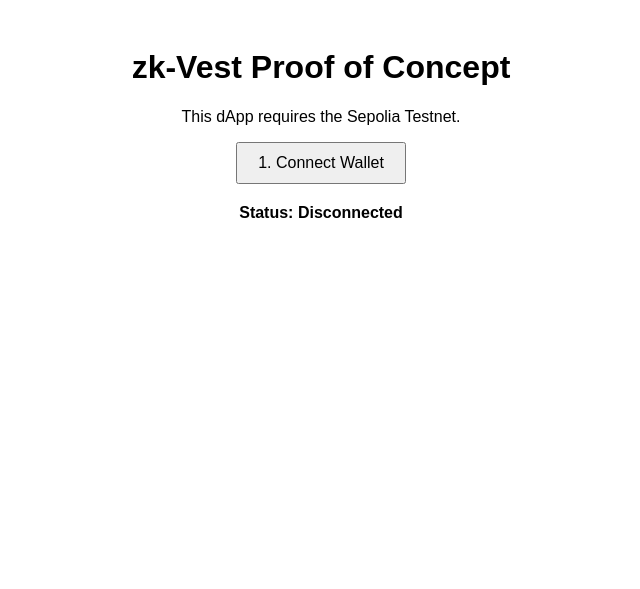
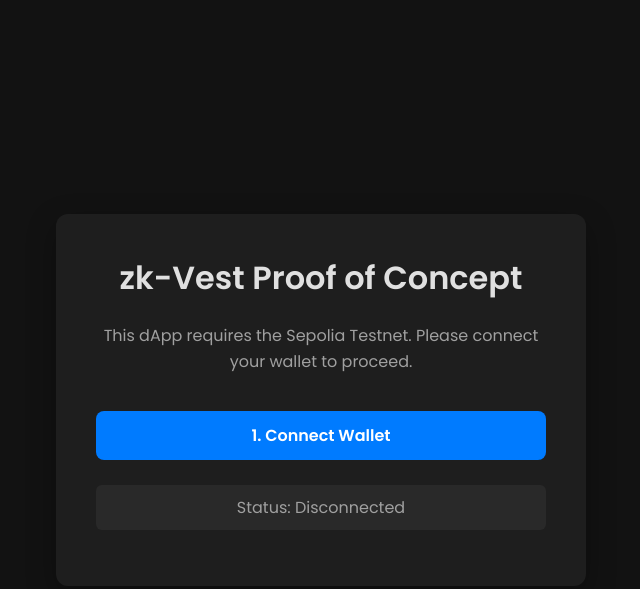
Before and after one commit to Mohamed201756/zk-vest-poc, a plain HTML site: page index.html in a window 1280 px wide. Shown: the whole page, without its empty margins (319-959 px from the left). Drawn offline with Linux system fonts and the light colour scheme.

Commit message:
Update index.html

```diff
--- a/index.html
+++ b/index.html
@@ -4,23 +4,100 @@
     <meta charset="UTF-8">
     <meta name="viewport" content="width=device-width, initial-scale=1.0">
     <title>zk-Vest PoC - Final Version</title>
+
+    <link rel="preconnect" href="https://fonts.googleapis.com">
+    <link rel="preconnect" href="https://fonts.gstatic.com" crossorigin>
+    <link href="https://fonts.googleapis.com/css2?family=Poppins:wght@400;600&display=swap" rel="stylesheet">
+
     <style>
-        body { font-family: sans-serif; text-align: center; padding: 20px; }
-        button { font-size: 16px; padding: 10px 20px; cursor: pointer; }
-        #status { margin-top: 20px; font-weight: bold; word-wrap: break-word; }
-        .error { color: red; }
+        :root {
+            --background-color: #121212;
+            --surface-color: #1e1e1e;
+            --primary-color: #007bff;
+            --primary-hover-color: #0056b3;
+            --text-color: #e0e0e0;
+            --secondary-text-color: #a0a0a0;
+            --error-color: #cf6679;
+        }
+
+        body {
+            font-family: 'Poppins', sans-serif;
+            background-color: var(--background-color);
+            color: var(--text-color);
+            display: flex;
+            justify-content: center;
+            align-items: center;
+            min-height: 100vh;
+            margin: 0;
+            text-align: center;
+        }
+
+        .container {
+            background-color: var(--surface-color);
+            padding: 40px;
+            border-radius: 12px;
+            box-shadow: 0 10px 30px rgba(0, 0, 0, 0.3);
+            width: 90%;
+            max-width: 450px;
+        }
+
+        h1 {
+            margin-top: 0;
+            font-weight: 600;
+        }
+
+        p {
+            color: var(--secondary-text-color);
+            line-height: 1.6;
+        }
+
+        button {
+            font-family: 'Poppins', sans-serif;
+            font-size: 16px;
+            font-weight: 600;
+            color: white;
+            background-color: var(--primary-color);
+            border: none;
+            border-radius: 8px;
+            padding: 12px 24px;
+            cursor: pointer;
+            margin-top: 20px;
+            transition: background-color 0.3s ease, transform 0.2s ease;
+            width: 100%;
+        }
+
+        button:hover {
+            background-color: var(--primary-hover-color);
+            transform: translateY(-2px);
+        }
+
+        #status {
+            margin-top: 25px;
+            font-weight: 400;
+            word-wrap: break-word;
+            background-color: rgba(255, 255, 255, 0.05);
+            padding: 10px;
+            border-radius: 6px;
+        }
+
+        .error {
+            color: var(--error-color);
+            font-weight: 600;
+        }
     </style>
+
+    <script src="https://cdn.jsdelivr.net/npm/ethers@5.7.2/dist/ethers.umd.min.js"></script>
 </head>
 <body>
 
-    <h1>zk-Vest Proof of Concept</h1>
-    <p>This dApp requires the Sepolia Testnet.</p>
+    <div class="container">
+        <h1>zk-Vest Proof of Concept</h1>
+        <p>This dApp requires the Sepolia Testnet. Please connect your wallet to proceed.</p>
 
-    <button id="connectWalletBtn">1. Connect Wallet</button>
-    <button id="claimBtn" style="display:none;">2. Claim Tokens</button>
-    <p id="status">Status: Disconnected</p>
-
-    <script src="https://cdn.jsdelivr.net/npm/ethers@5.7.2/dist/ethers.umd.min.js"></script>
+        <button id="connectWalletBtn">1. Connect Wallet</button>
+        <button id="claimBtn" style="display:none;">2. Claim Tokens</button>
+        <p id="status">Status: Disconnected</p>
+    </div>
 
     <script>
         const connectWalletBtn = document.getElementById('connectWalletBtn');
@@ -33,14 +110,13 @@
 
         let signer;
 
-        // This function runs when the page loads to check the network
         async function checkNetwork() {
             if (window.ethereum) {
                 const currentChainId = await window.ethereum.request({ method: 'eth_chainId' });
                 if (currentChainId !== sepoliaChainId) {
                     statusEl.innerHTML = `Wrong Network! <br/> Please switch your wallet to the Sepolia Testnet.`;
                     statusEl.classList.add('error');
-                    claimBtn.style.display = 'none'; // Hide claim button if on wrong network
+                    claimBtn.style.display = 'none';
                     return false;
                 }
                 statusEl.classList.remove('error');
@@ -49,14 +125,12 @@
             return false;
         }
 
-        // Reloads the page if the network changes
         if (window.ethereum) {
             window.ethereum.on('chainChanged', (_chainId) => {
                 window.location.reload();
             });
         }
 
-        // --- Wallet Connection Logic ---
         connectWalletBtn.addEventListener('click', async () => {
             if (typeof window.ethereum === 'undefined') {
                 return alert('MetaMask is not installed.');
@@ -79,7 +153,6 @@
             }
         });
 
-        // --- Token Claiming Logic ---
         claimBtn.addEventListener('click', async () => {
             const isCorrectNetwork = await checkNetwork();
             if (!signer || !isCorrectNetwork) {
@@ -106,7 +179,6 @@
             }
         });
 
-        // Check the network as soon as the page loads
         checkNetwork();
     </script>
 </body>
```
